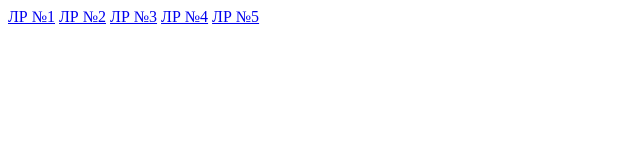
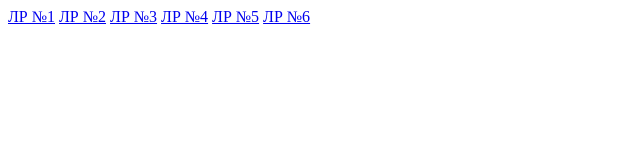
Before and after one commit to Glebas11/-Web, a plain HTML site: page index.html in a window 1280 px wide. Shown: the full height of the page, 0-640 px from the left. Drawn offline with Linux system fonts and the light colour scheme.

Commit message:
Update index.html

```diff
--- a/index.html
+++ b/index.html
@@ -11,5 +11,6 @@
 <a href="lab3/index.html">ЛР №3</a>
 <a href="lab4/index.html">ЛР №4</a>
 <a href="lab5/index.html">ЛР №5</a>
+<a href="lab6/index.html">ЛР №6</a>
 </body>
 </html>
```
